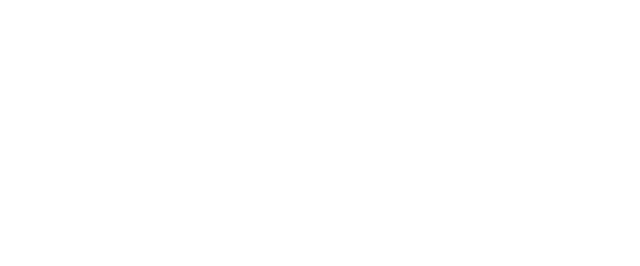
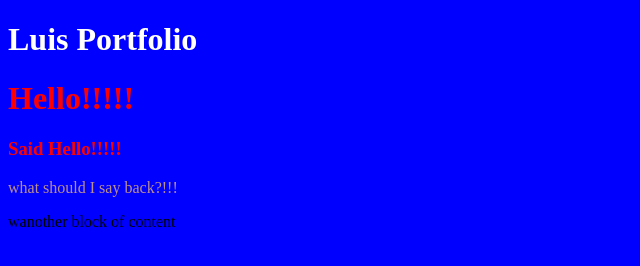
Before and after one commit to lherna1371/luis-portfolio, a plain HTML site: page index.html in a window 1280 px wide. Shown: the whole page, without its empty margins (0-640 px from the left). Drawn offline with Linux system fonts and the light colour scheme.

Commit message:
included style to portfolio

```diff
--- /dev/null
+++ b/assets/style.css
@@ -0,0 +1,15 @@
+body {
+     background-color: blue;
+}
+
+h1 {
+    color: white;
+}
+
+.greeting-header {
+    color: red;
+}
+
+#main-content {
+    color:rosybrown;
+}
--- a/index.html
+++ b/index.html
@@ -4,28 +4,15 @@
     <meta charset="utf-8">
     <meta name="viewport" content="width=device-width">
     <title>Luis Portfolio</title>
+    <link rel="stylesheet" href="./assets/style.css">
+
   </head>
   <body>
-    <!--
-      Directions:
-        1. Create a DIV element to contain the page content
-        2. Inside your DIV, create an H1 tag that contains your name as the text
-        3. Below your H1 tag, create an H2 tag that contains the content text "Software Developer"
-        4. Below your H2 tag, create an HR tag which will make a horizontal line
-        5. Create a paragraph tag and put a sentence of your choice in it. (Suggestion: "My favorite thing about programming is _______")
-        6. Make the word "favorite" italicized
-        7. Make an image tag with the src attribute linked to a picture of yourself or of a placeholder image. Make sure you make an alt attribute too!
-        8. Create an H3 tag that says "About Me"
-        9. Create a paragraph tag that contains the "lorem ipsum" text. You will need to do a search for this text - it is long!
-        10. Create an H3 tag that says "My Projects"
-        11. Create an unordered list with 3 list items that say "Project 1", "Project 2", and "Project 3"
-        12. Add another H3 that contains "Contact Me" as text
-        13. Create a paragraph that contains a fake phone number, e.g., "Phone: (202) 555-1234"
-        14. Create a link tag (<a>) with a direction to mail to a fake email address. This is done by making a regular link, but in the href attribute, put mailto:fake@email.com (this opens up your email program with the TO field already filled out-try it!)
+    <h1>Luis Portfolio</h1>
+    <h1 class="greeting-header">Hello!!!!!</h1>
+    <h3 class="greeting-header">Said Hello!!!!!</h1>
+    <p id="main-content">what should I say back?!!!</p>
+    <p id="main-content-2">wanother block of content</p>
 
-        BONUS: Try one of the following ideas if you finish early
-          - Switch out your lorem ipsum for Hipster Ipsum (https://hipsum.co/)
-          - In your contact me section, make the text "Phone:" and "Email:" bolded
-     -->
   </body>
 </html>
```
